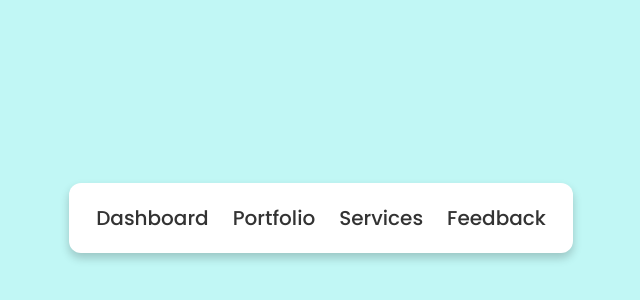
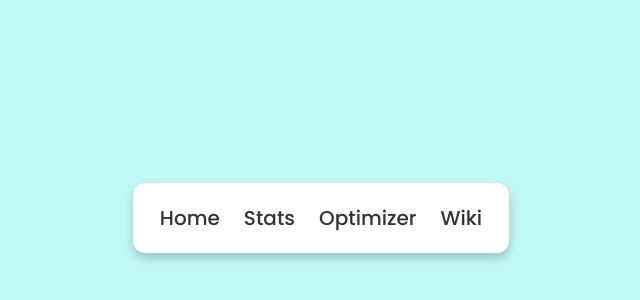
Before and after one commit to NeySKyblockHome/neyskyblockhome.github.io, a plain HTML site: page index.html in a window 1280 px wide. Shown: the part 182-482 px from the top of the page, without its empty margins (319-959 px from the left). Drawn offline with Linux system fonts and the light colour scheme.

Commit message:
Update index.html

```diff
--- a/index.html
+++ b/index.html
@@ -1,17 +1,18 @@
 <!DOCTYPE html>
-<!-- Coding by CodingLab |www.youtube.com/CodingLabYT-->
+
+
 <html lang="en" dir="ltr">
   <head>
     <meta charset="UTF-8">
-    <title> All Navigation Menu Hover Animation | CodingLab </title>
+    <title>Neylepro | Skyblock</title>
     <link rel="stylesheet" href="style.css">
    </head>
 <body>
   <ul class="nav-links">
-    <li><a href="#">Dashboard</a></li>
-    <li class="center"><a href="#">Portfolio</a></li>
-    <li class="upward"><a href="#">Services</a></li>
-    <li class="forward"><a href="#">Feedback</a></li>
+    <li><a href="#">Home</a></li>
+    <li class="center"><a href="/stats">Stats</a></li>
+    <li class="upward"><a href="/optimize">Optimizer</a></li>
+    <li class="forward"><a href="/wiki">Wiki</a></li>
   </ul>
 
 </body>
```
